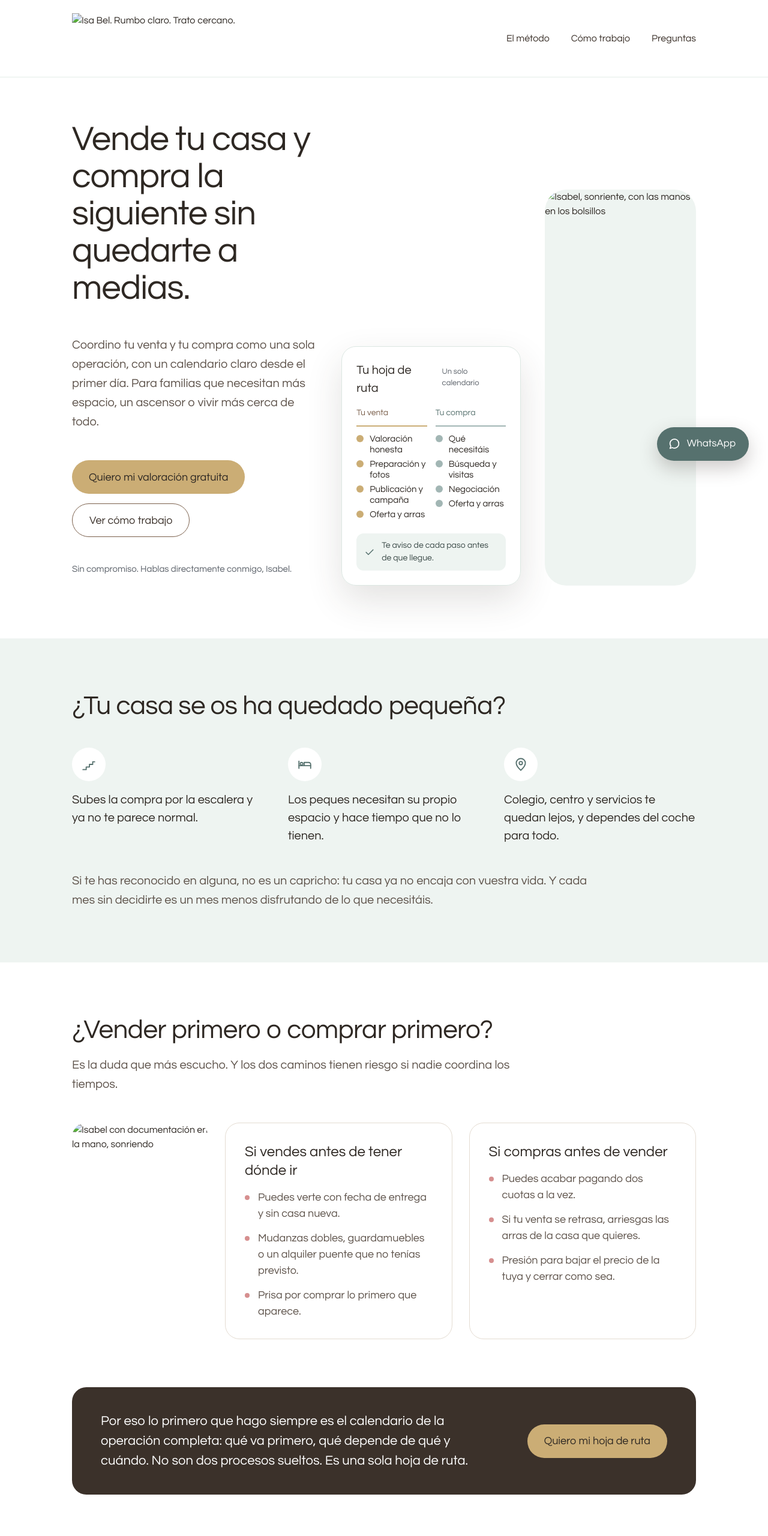
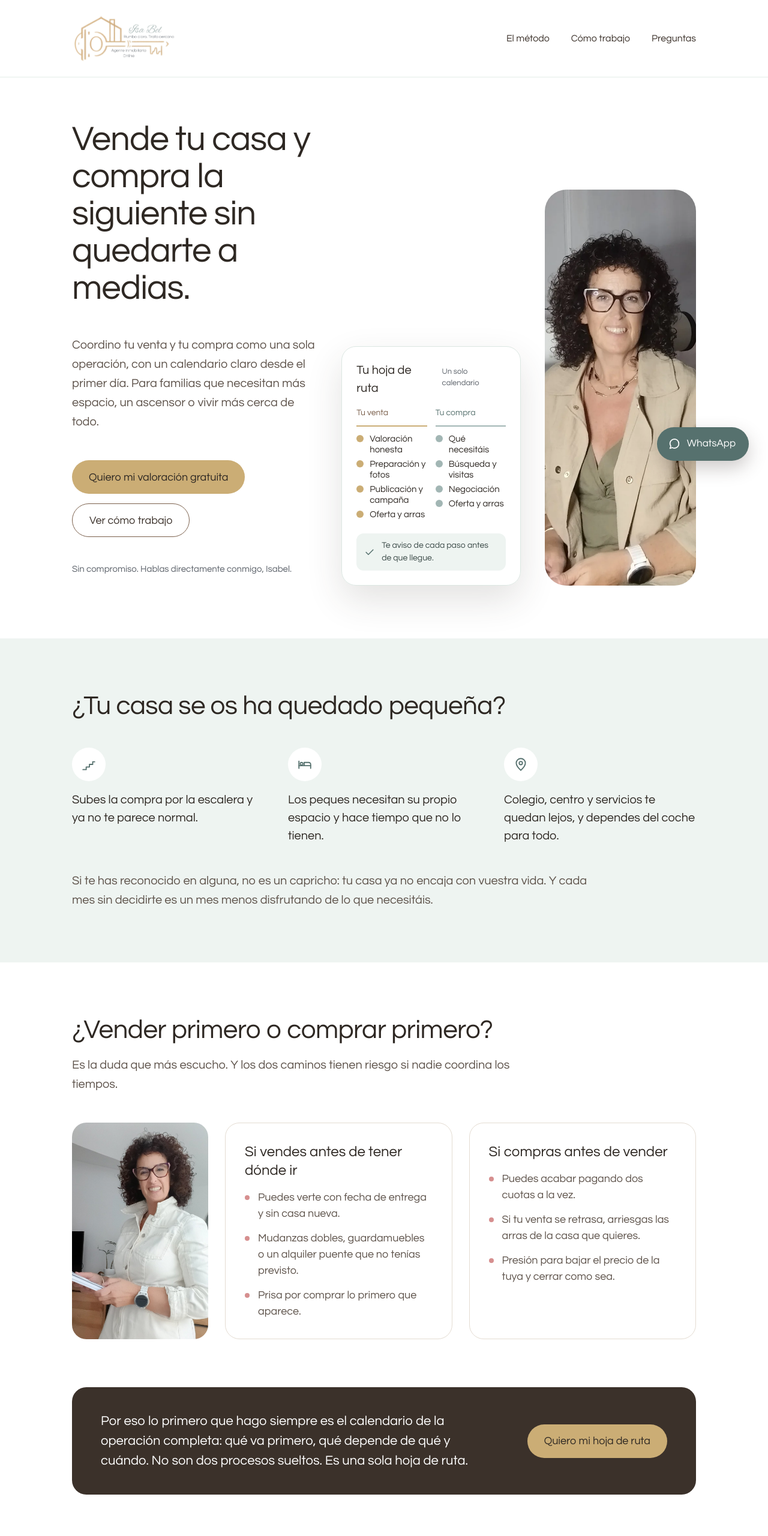
Before and after one commit to isabelmartinezaio-collab/landing-isa-bel, a plain HTML site: page index.html in a window 1280 px wide. Shown: the top 2560 px of the page at 60% size. Drawn offline with Linux system fonts and the light colour scheme.

Commit message:
Corrige las rutas de las fotos de la landing
El index.html subido el 3/11 apuntaba a imágenes que no existen
(logo-isa-bel_1.webp, isabel-hero_1.webp, isabel-222242_1.webp,
isabel-telefono_1.webp). Ahora apunta a las que están en img/.

Co-Authored-By: Claude Opus 5.5 <noreply@anthropic.com>
Claude-Session: https://claude.ai/code/session_01JHE3Fw1dCVGqu87ACaZKhy

```diff
--- a/index.html
+++ b/index.html
@@ -211,7 +211,7 @@ footer .brand .name{color:#fff}footer .brand .slogan{color:#D9CFC6}
 <body>
 
 <header class="top">
-  <a class="brand" href="#inicio" aria-label="Isa Bel, ir al inicio"><img src="logo-isa-bel_1.webp" alt="Isa Bel. Rumbo claro. Trato cercano." style="height:84px;width:auto;display:block"></a>
+  <a class="brand" href="#inicio" aria-label="Isa Bel, ir al inicio"><img src="img/logo-isa-bel.png" alt="Isa Bel. Rumbo claro. Trato cercano." style="height:84px;width:auto;display:block"></a>
   <nav class="main" aria-label="Principal">
     <a href="#metodo">El método</a>
     <a href="#pasos">Cómo trabajo</a>
@@ -231,7 +231,7 @@ footer .brand .name{color:#fff}footer .brand .slogan{color:#D9CFC6}
   </div>
 
   <div class="visual">
-    <img src="isabel-hero_1.webp" alt="Isabel, sonriente, con las manos en los bolsillos">
+    <img src="img/isabel-hero.webp" alt="Isabel, sonriente, con las manos en los bolsillos">
   </div>
   <div class="roadmap-col">
     <div class="card">
@@ -285,7 +285,7 @@ footer .brand .name{color:#fff}footer .brand .slogan{color:#D9CFC6}
     <p class="lead" style="margin:0">Es la duda que más escucho. Y los dos caminos tienen riesgo si nadie coordina los tiempos.</p>
   </div>
   <div class="vp-grid">
-    <div class="vp-photo"><img src="isabel-222242_1.webp" alt="Isabel con documentación en la mano, sonriendo"></div>
+    <div class="vp-photo"><img src="img/isabel-222242.jpg" alt="Isabel con documentación en la mano, sonriendo"></div>
     <div class="box">
       <h3>Si vendes antes de tener dónde ir</h3>
       <ul>
@@ -336,7 +336,7 @@ footer .brand .name{color:#fff}footer .brand .slogan{color:#D9CFC6}
 <section class="soy">
   <div class="pic">
     <div class="bg"></div>
-    <img src="isabel-telefono_1.webp" alt="Isabel sonriendo mientras habla por teléfono">
+    <img src="img/isabel-telefono.webp" alt="Isabel sonriendo mientras habla por teléfono">
   </div>
   <div class="txt">
     <h2 class="h2">Soy Isabel</h2>
```
